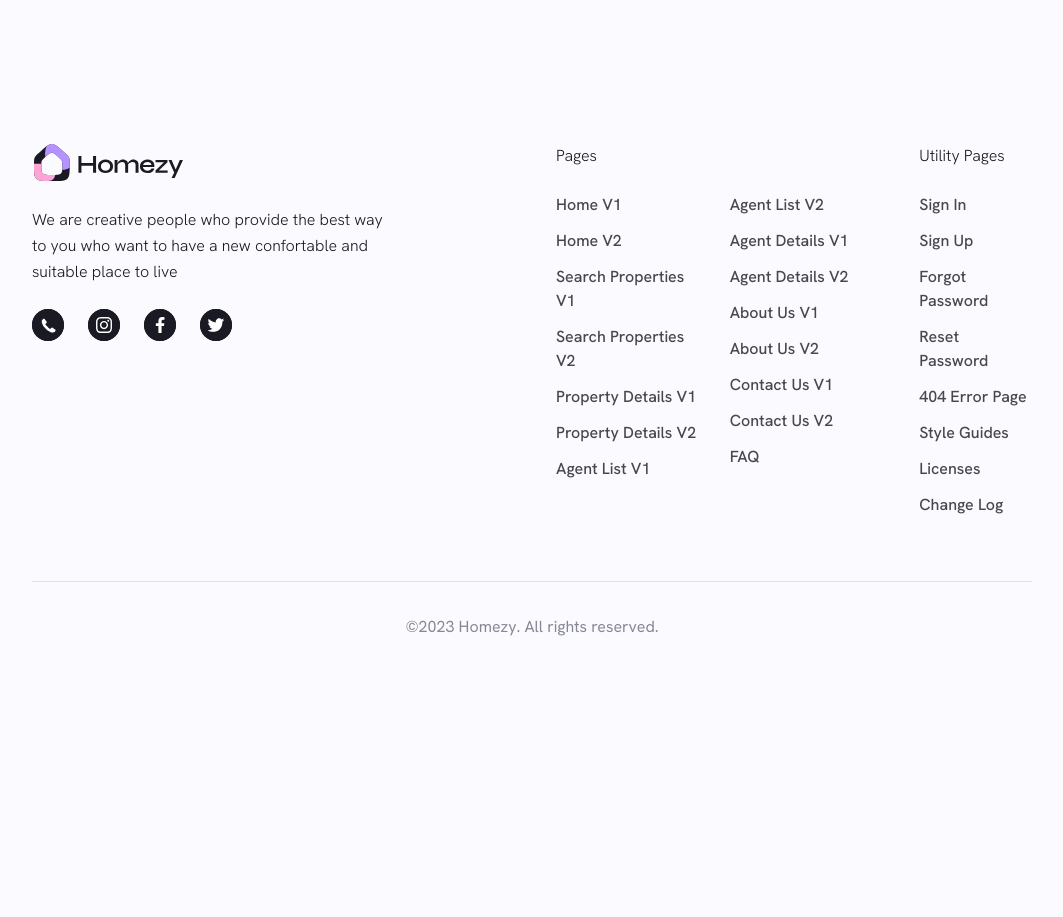
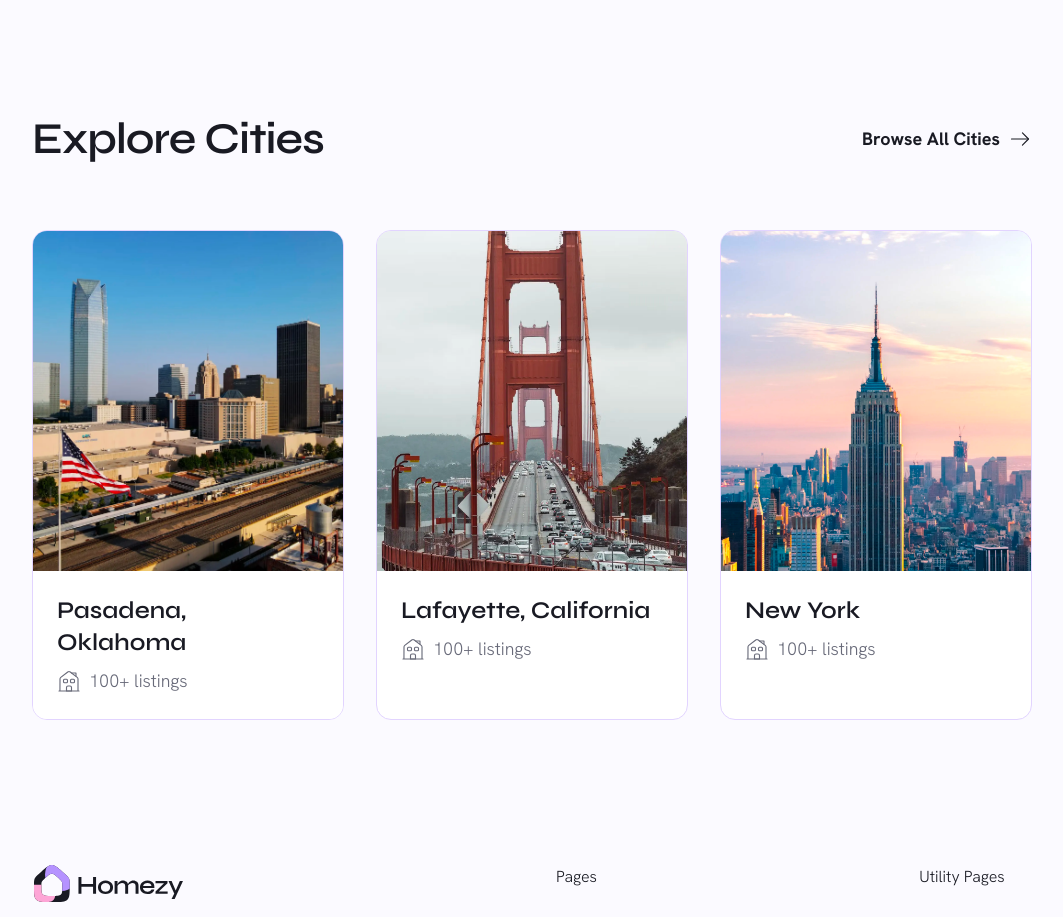
Before and after one commit to benicandra/beni-homezy, a Next.js app: page / in a window 1280 px wide. Shown: the part 3375-4292 px from the top of the page, without its empty margins (108-1171 px from the left). Before the commit the page ends 4047 px from the top, so only its background shows below. Built offline with nearby package versions, Linux system fonts and the light colour scheme.

Commit message:
feat: add cities section

```diff
--- a/app/page.tsx
+++ b/app/page.tsx
@@ -2,6 +2,7 @@ import Hero from "@/components/sections/Hero/Hero";
 import Featured from "@/components/sections/Featured/Featured";
 import Benefits from "@/components/sections/Benefits/Benefits";
 import Categories from "@/components/sections/Categories/Categories";
+import Cities from "@/components/sections/Cities/Cities";
 
 export default function Home() {
   return (
@@ -10,6 +11,7 @@ export default function Home() {
       <Featured />
       <Benefits />
       <Categories />
+      <Cities />
     </div>
   );
 }
--- a/components/sections/Categories/Categories.tsx
+++ b/components/sections/Categories/Categories.tsx
@@ -26,7 +26,7 @@ const categories = [
 export default function Categories() {
   return (
     <section className="flex flex-col gap-16">
-      <div className="flex justify-between items-center mb-12">
+      <div className="flex justify-between items-center">
         <div>
           <h2 className="text-5xl md:text-[44px] leading-tight font-semibold tracking-tight text-foreground">
             Featured Listings
--- a/components/sections/Cities/Cities.tsx
+++ b/components/sections/Cities/Cities.tsx
@@ -0,0 +1,46 @@
+import { ButtonText } from "@/components/ui";
+import CitiesCard from "@/components/shared/CitiesCard/CitiesCard";
+
+import City1 from "@/assets/cities/cities-1.webp";
+import City2 from "@/assets/cities/cities-2.webp";
+import City3 from "@/assets/cities/cities-3.webp";
+
+const cities = [
+  {
+    image: City3,
+    title: "Pasadena, Oklahoma",
+    description: "100+ listings",
+  },
+  {
+    image: City2,
+    title: "Lafayette, California",
+    description: "100+ listings",
+  },
+  {
+    image: City1,
+    title: "New York",
+    description: "100+ listings",
+  },
+];
+
+export default function Cities() {
+  return (
+    <section className="flex flex-col gap-16">
+      <div className="flex justify-between items-center">
+        <div>
+          <h2 className="text-5xl md:text-[44px] leading-tight font-semibold tracking-tight text-foreground">
+            Explore Cities
+          </h2>
+        </div>
+        <div>
+          <ButtonText>Browse All Cities</ButtonText>
+        </div>
+      </div>
+      <div className="grid grid-cols-1 md:grid-cols-3 gap-8">
+        {cities.map((city) => (
+          <CitiesCard key={city.title} {...city} />
+        ))}
+      </div>
+    </section>
+  );
+}
--- /dev/null
+++ b/components/shared/CitiesCard/CitiesCard.tsx
@@ -0,0 +1,35 @@
+import Image, { StaticImageData } from "next/image";
+
+import HouseIcon from "@/assets/icons/house-linear.svg";
+
+interface CitiesCardProps {
+  image: StaticImageData;
+  title: string;
+  description: string;
+  className?: string;
+}
+
+export default function CitiesCard({
+  image,
+  title,
+  description,
+  className = "",
+}: CitiesCardProps) {
+  return (
+    <div
+      className={`flex flex-col overflow-hidden border border-lavender-40 bg-white rounded-[15px] ${className}`}
+    >
+      <div className="relative h-85">
+        <Image src={image} alt={title} fill className="object-cover" />
+      </div>
+
+      <div className="flex flex-col gap-2 p-6 bg-white">
+        <h5 className="text-2xl font-semibold text-foreground">{title}</h5>
+        <div className="flex flex-row gap-2 items-center text-[#686A79]">
+          <HouseIcon className="w-6 h-6" />
+          <p className="text-lg font-light">{description}</p>
+        </div>
+      </div>
+    </div>
+  );
+}
```
